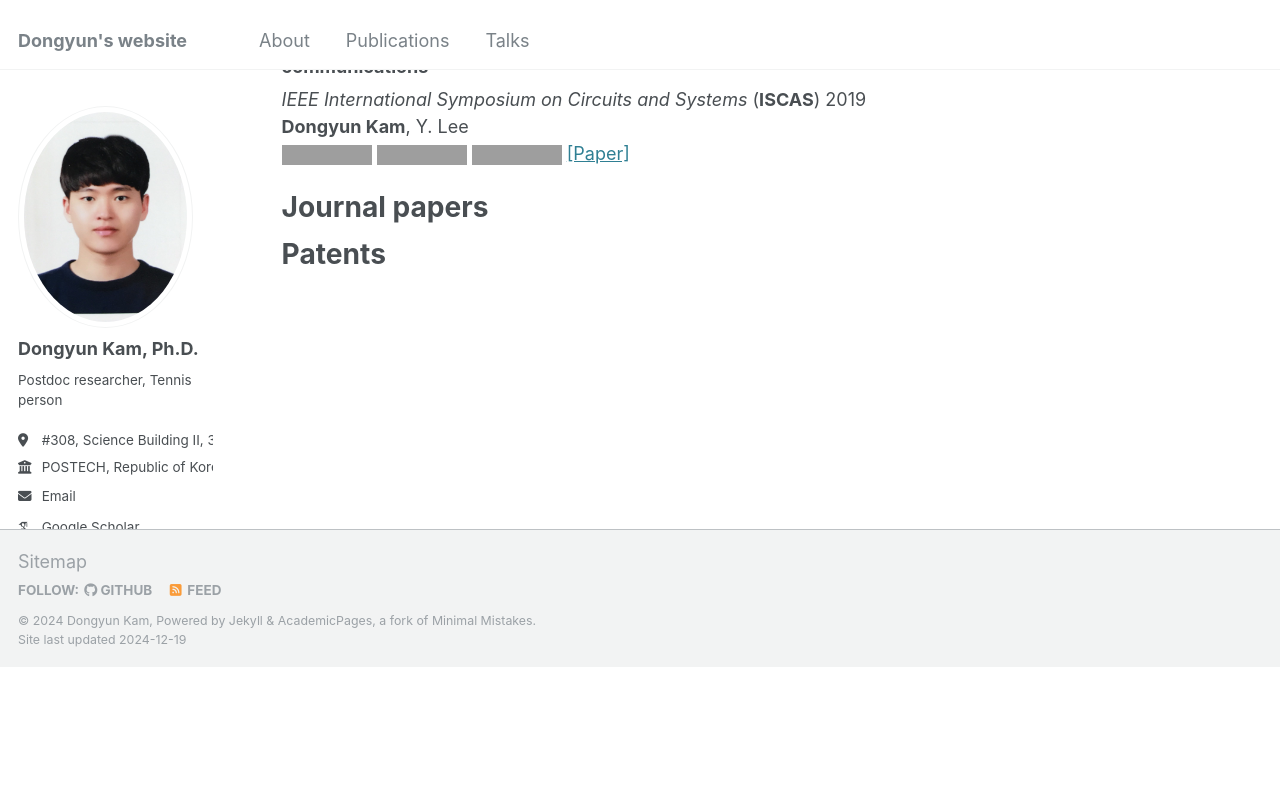
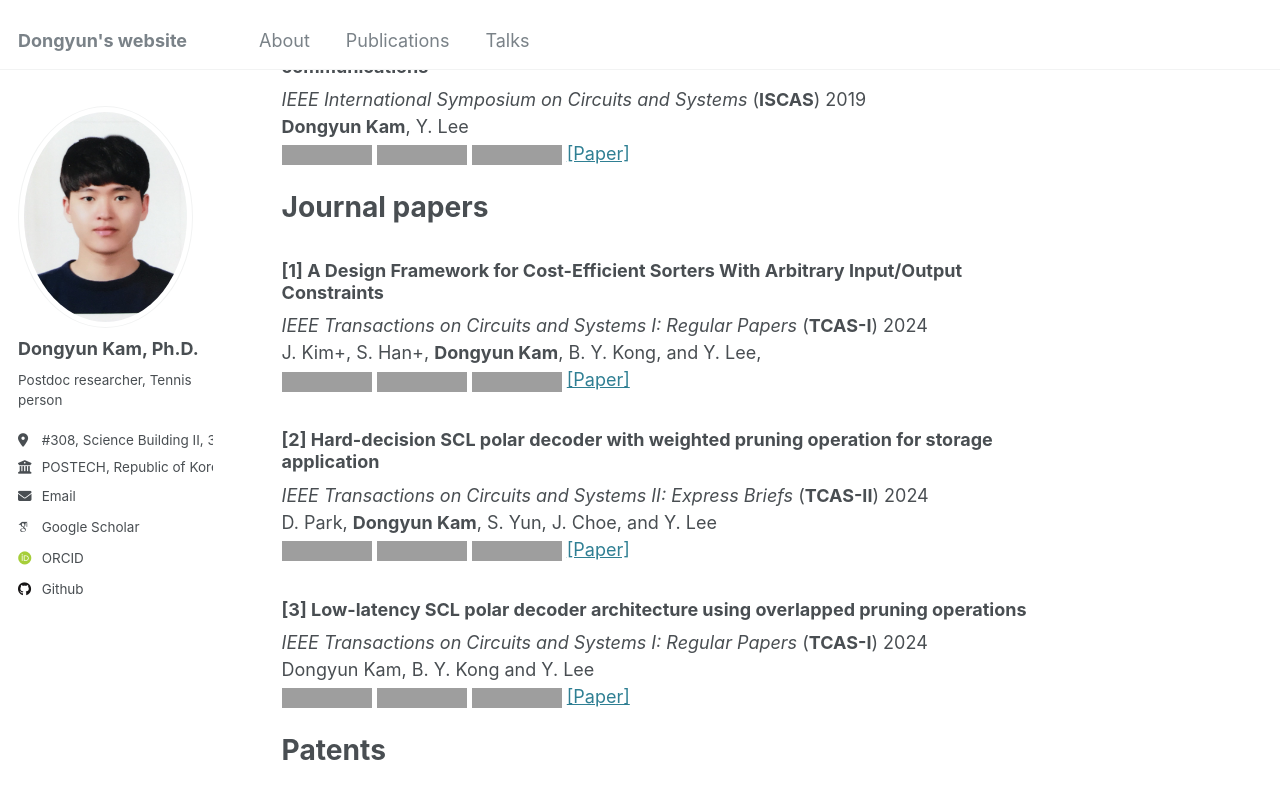
Before and after one commit to Dongyunkam/dongyunkam.github.io, a Jekyll site: the page built from _pages/publications.md, in a window 1280 px wide and 900 px high, scrolled down 1908 px. Shown: the top 799 px of the window. Built offline with Jekyll 4.4.1, drawn with Linux system fonts in a browser that asks for light colours; some web fonts are replaced; before the commit the page ends 2575 px from its top, so only the background shows below that; grey boxes are pictures that could not be loaded.

Commit message:
Update publications.md

```diff
--- a/_pages/publications.md
+++ b/_pages/publications.md
@@ -69,5 +69,21 @@ _IEEE International Symposium on Circuits and Systems_ (**ISCAS**) 2019
 Journal papers
 ======
 
+### [1] A Design Framework for Cost-Efficient Sorters With Arbitrary Input/Output Constraints
+_IEEE Transactions on Circuits and Systems I: Regular Papers_ (**TCAS-I**) 2024
+J. Kim+, S. Han+, **Dongyun Kam**, B. Y. Kong, and Y. Lee,
+<img alt="" src="https://img.shields.io/badge/DNN-000000"/> <img alt="" src="https://img.shields.io/badge/Architecture-68BC71"/> <img alt="" src="https://img.shields.io/badge/ASIC-FF9E0F"/> [[Paper]](https://doi.org/10.1109/TCSI.2024.3424450)
+
+### [2] Hard-decision SCL polar decoder with weighted pruning operation for storage application
+_IEEE Transactions on Circuits and Systems II: Express Briefs_ (**TCAS-II**) 2024
+D. Park, **Dongyun Kam**, S. Yun, J. Choe, and Y. Lee
+<img alt="" src="https://img.shields.io/badge/DNN-000000"/> <img alt="" src="https://img.shields.io/badge/Architecture-68BC71"/> <img alt="" src="https://img.shields.io/badge/ASIC-FF9E0F"/> [[Paper]](https://doi.org/10.1109/TCSII.2024.3378204)
+
+### [3] Low-latency SCL polar decoder architecture using overlapped pruning operations
+_IEEE Transactions on Circuits and Systems I: Regular Papers_ (**TCAS-I**) 2024
+Dongyun Kam, B. Y. Kong and Y. Lee
+<img alt="" src="https://img.shields.io/badge/DNN-000000"/> <img alt="" src="https://img.shields.io/badge/Architecture-68BC71"/> <img alt="" src="https://img.shields.io/badge/ASIC-FF9E0F"/> [[Paper]](https://doi.org/10.1109/TCSI.2022.3230589)
+
+
 Patents
 ======
```
